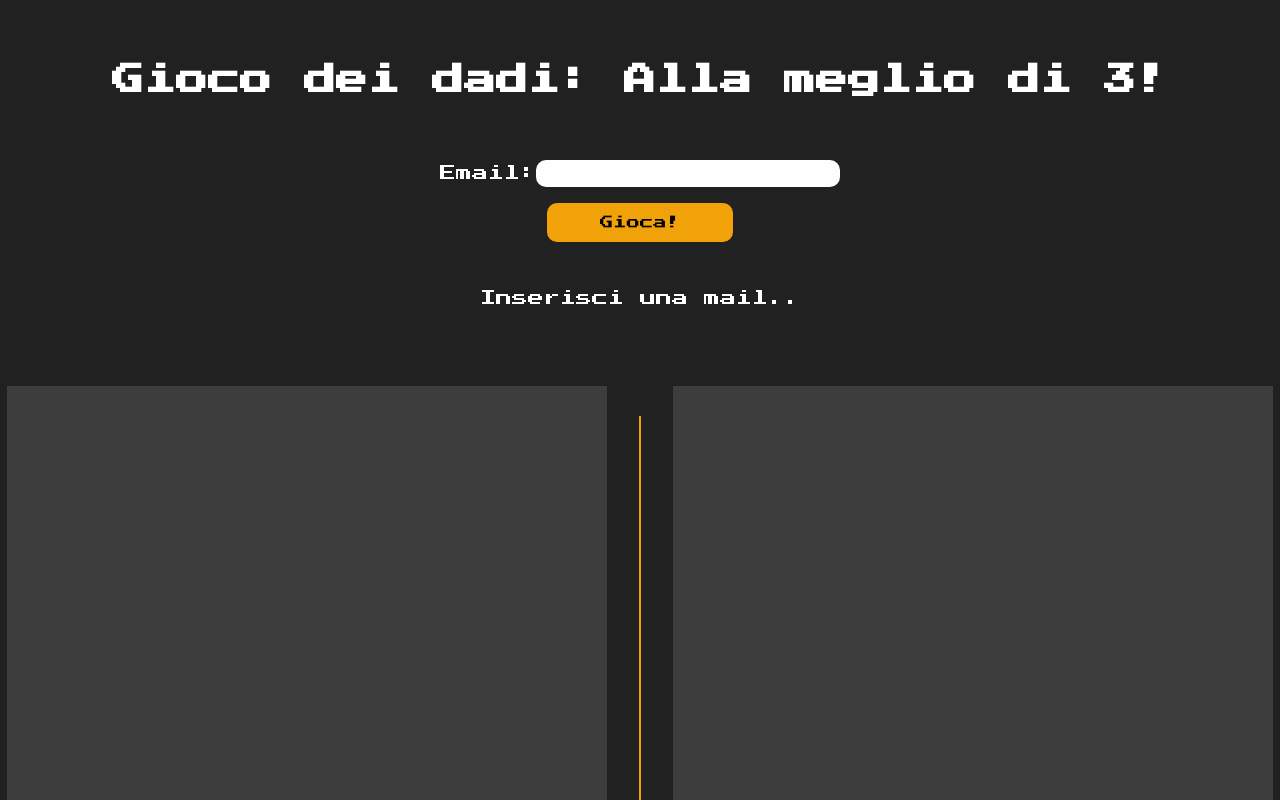
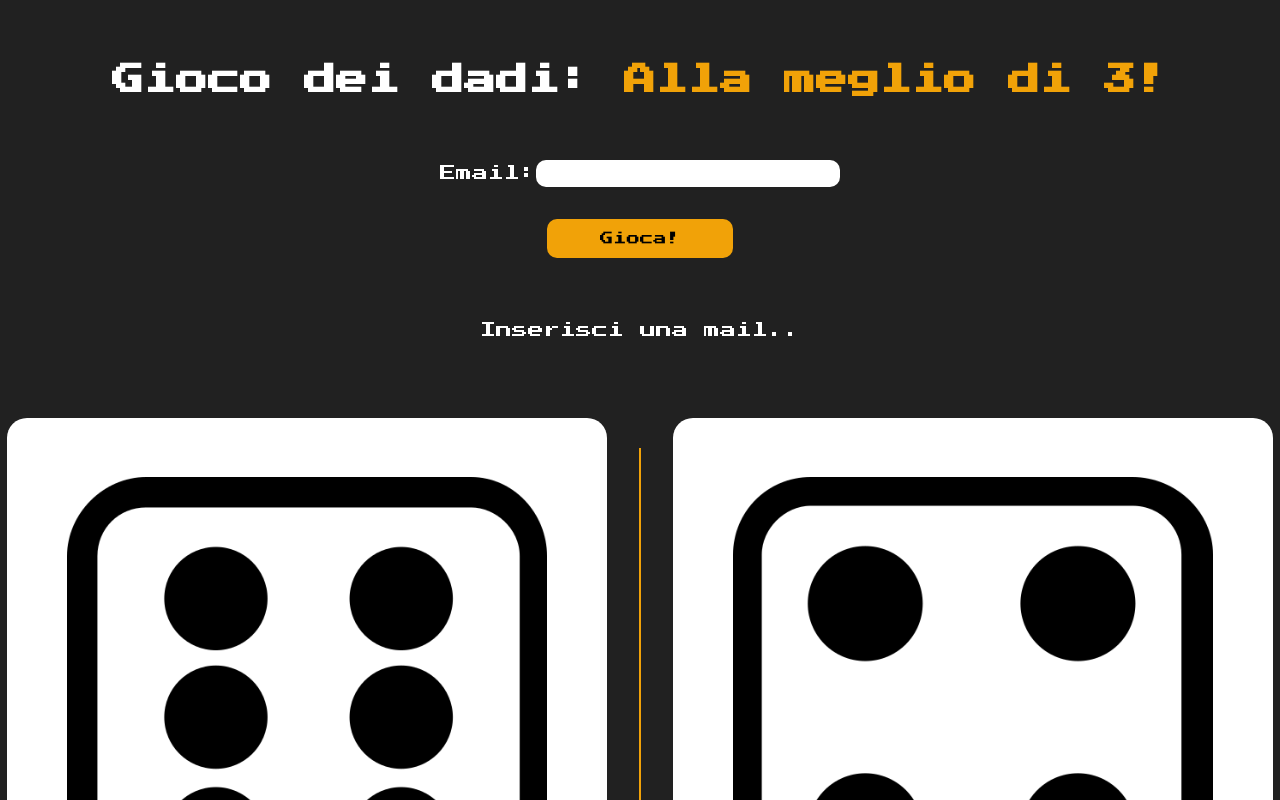
Before and after one commit to alessandroamormino/js-mail-dadi, a plain HTML site: page index.html in a window 1280 px wide. Both pictures are taken after a click on the button "Gioca!". Shown: the top 800 px of the page. Drawn offline with Linux system fonts and the light colour scheme.

Commit message:
feat: add img with array src

```diff
--- a/css/style.css
+++ b/css/style.css
@@ -16,6 +16,10 @@ h1{
     margin: 2em;
 }
 
+.orange {
+    color: #F1A208;
+}
+
 .container-centered{
     max-width: 400px;
     margin: 0 auto;
@@ -25,9 +29,8 @@ h1{
     display: flex;
     flex-flow: column nowrap;
     align-items: center;
-    gap: 1em;
+    gap: 2em;
     /* flex */
-
 }
 
 .email-check form {
@@ -75,9 +78,15 @@ h1{
 }
 
 .board [class^="board"]{
+    display: flex;
+    justify-content: center;
+    align-items: center;
+    /* flex */
+
     width: 600px;
     height: 100%;
-    background-color: #ffffff20;
+    background-color: #ffffff;
+    border-radius: 20px;
 }
 
 .board .spacer {
@@ -96,3 +105,7 @@ h1{
 #new-game {
     display: none;
 }
+
+.board [class^="board"] img{
+    width: 100%;
+}
--- a/index.html
+++ b/index.html
@@ -12,7 +12,7 @@
 </head>
 <body>
 
-    <h1>Gioco dei dadi: Alla meglio di 3!</h1>
+    <h1>Gioco dei dadi: <span class="orange">Alla meglio di 3!</span></h1>
     <div class="email-check container-centered">
         <form action="#">
             <label for="email">Email:</label>
@@ -24,11 +24,11 @@
 
     <div class="board">
         <div class="board-user">
-
+            <img id="userDice" src="" alt="">
         </div>
         <div class="spacer"></div>
         <div class="board-pc">
-
+            <img id="pcDice" src="" alt="">
         </div>
     </div>
 
--- a/js/script.js
+++ b/js/script.js
@@ -29,8 +29,8 @@ x Creare due variabili che contengano due numeri casuali da 1 a 6, uno per l'ute
     x F1: Stampare nel DOM che l'utente ha perso;
 
 BONUS:
-- Credo due sezioni nel DOM affiancate che corrispondono al dadoUtente e al dadoPC;
-- Creo nel DOM un tag <img> senza src, per le due sezioni, che conterrà l'immagine del dado uscito;
+x Credo due sezioni nel DOM affiancate che corrispondono al dadoUtente e al dadoPC;
+x Creo nel DOM un tag <img> senza src, per le due sezioni, che conterrà l'immagine del dado uscito;
 - Valorizzo la mia src con l'immagine contenuta nell'array delle facce dei dadi (immagini) e la posizione la leggo dalla variabile numeri generati casuali - 1;
 - Stampo nel DOM il messaggio di vittoria/sconfitta stilizzato;
 
@@ -57,10 +57,16 @@ let loginEl = document.getElementById('btn-submit');
 let messageEl = document.getElementById('message');
 let gameEl = document.getElementById('game');
 let newGameEl = document.getElementById('new-game');
+let userDiceEl = document.getElementById('userDice');
+let pcDiceEl = document.getElementById('pcDice');
+
 let email;
 
 // - Inizializzo un'array che contenga n email di persone che possono accedere;
 let users = ['asd123@gmail.com', 'prova@icloud.com', 'ciao@gmail.com', 'test@libero.it'];
+
+// - Inizializzo un'array con le src delle immagini
+let diceSrc = ['img/dice1.png','img/dice2.png','img/dice3.png','img/dice4.png','img/dice5.png','img/dice6.png'];
 
 // - Creo un array vuoto che registri le vittorie o sconfitte del giocatore;
 let recordWL = [];
@@ -71,6 +77,10 @@ loginEl.addEventListener('click', function(){
     // - Creare due variabili che contengano due numeri casuali da 1 a 6, uno per l'utente e uno per il PC;
     let dadoUser = Math.floor(Math.random()*6)+1;
     let dadoPc = Math.floor(Math.random()*6)+1;
+
+    // - Valorizzo la mia src con l'immagine contenuta nell'array delle facce dei dadi (immagini) e la posizione la leggo dalla variabile numeri generati casuali - 1;
+    userDiceEl.src = diceSrc[dadoUser-1];
+    pcDiceEl.src = diceSrc[dadoPc-1];
 
     // salvo il valore al click
     email = emailEl.value;
```
Also changed, not shown: img/dice1.png (added), img/dice2.png (added), img/dice3.png (added), img/dice4.png (added), img/dice5.png (added), img/dice6.png (added), 1 other file.
